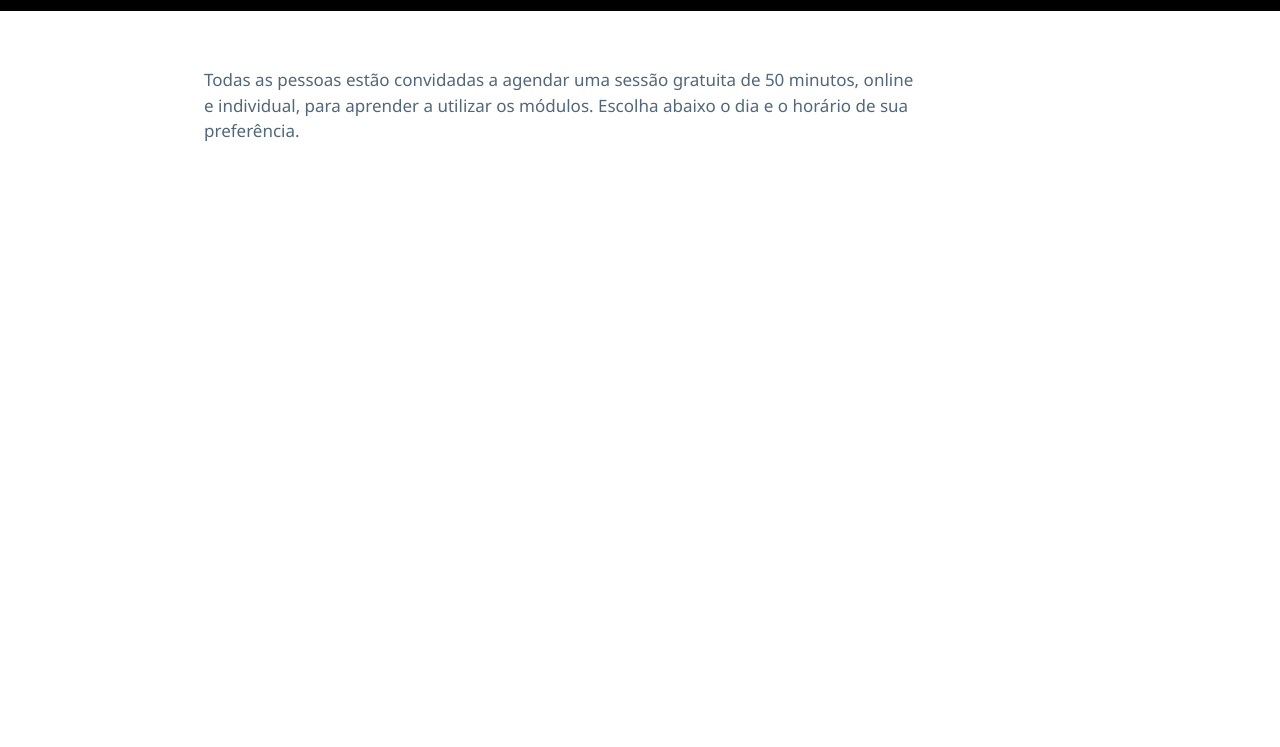
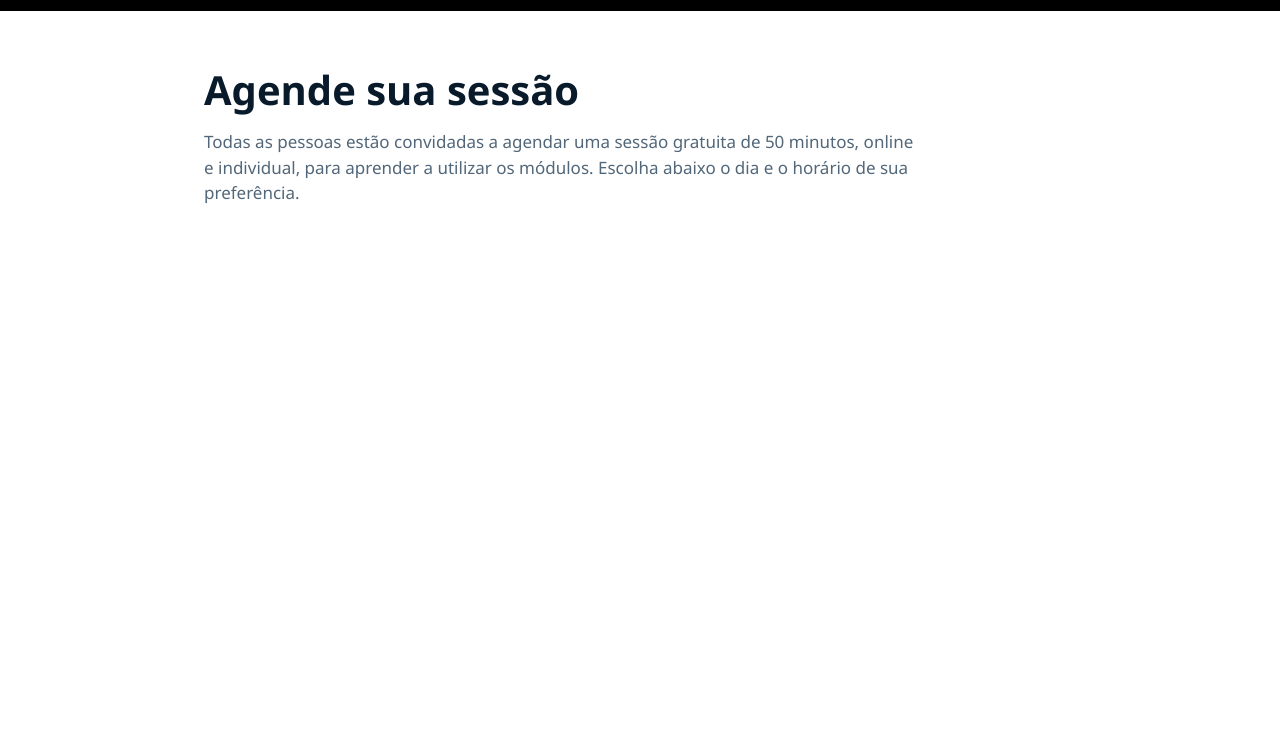
Before and after one commit to economistarafaellinhares/s, a plain HTML site: page agendamento.html in a window 1280 px wide. Shown: the part 53-800 px from the top of the page. Drawn offline with Linux system fonts and the light colour scheme; a script that the page names is missing.

Commit message:
Update agendamento.html

```diff
--- a/agendamento.html
+++ b/agendamento.html
@@ -381,7 +381,7 @@
     }
 
 
-    .page .intro { margin: 0 0 24px; max-width: 720px; font-size: 17px; line-height: 1.5; color: #526779; }
+    .page .intro { margin: -8px 0 24px; max-width: 720px; font-size: 17px; line-height: 1.5; color: #526779; }
     .contato-alt { margin-top: 24px; font-size: 15px; color: #526779; text-align: center; }
     .contato-alt a { color: #0B7A59; font-weight: 700; text-decoration: underline; text-underline-offset: 3px; }
     @media (max-width: 640px) { .page .intro { padding: 0 16px; } .contato-alt { padding: 0 16px; } }
@@ -420,6 +420,8 @@
   </header>
 
 <main class="page" id="conteudo" tabindex="-1">
+
+  <h1>Agende sua sessão</h1>
 
   <p class="intro">
     Todas as pessoas estão convidadas a agendar uma sessão gratuita de
```
